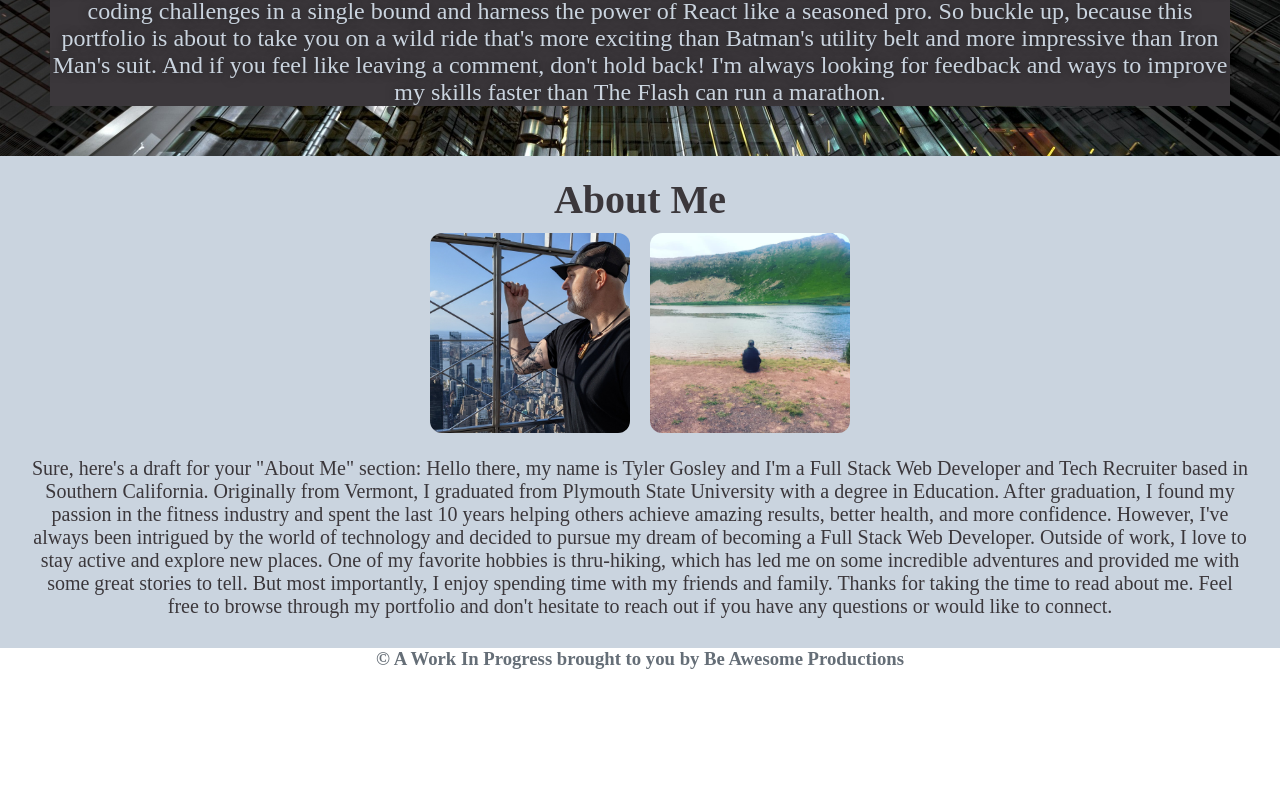
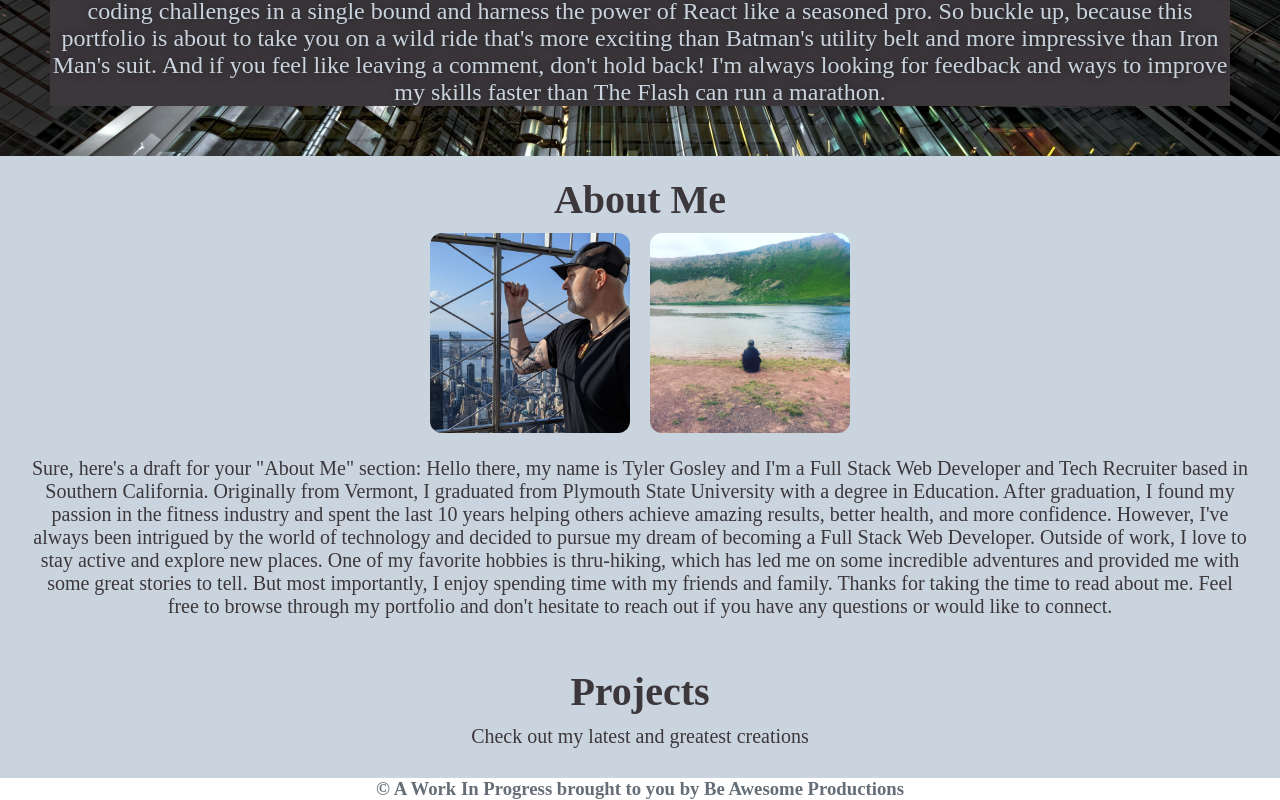
Before and after one commit to TyGosley/react-to-the-future, a React (Create React App) app: page / in a window 1280 px wide. Shown: the part 298-1098 px from the top of the page. Before the commit the page ends 968 px from the top, so only its background shows below. Built offline with nearby package versions, Linux system fonts and the light colour scheme.

Commit message:
CSS changed for card Carousel.  Added project header and a p tag

```diff
--- a/src/App.css
+++ b/src/App.css
@@ -177,6 +177,8 @@ nav {
   color: var(--skyscraper-night-gray);
 }
 
+
+
 .aboutMeParagraph {
   padding: 10px;
   color: var(--skyscraper-night-gray);
@@ -189,7 +191,26 @@ nav {
 }
 
 
-/* card carousel CSS */
+/* Projects: card carousel CSS (future development) */
+
+.projectSection {
+  background-color: var(--baby-blue-gray);
+  padding: 20px;
+}
+
+.projectSection h2 {
+  font-size: 40px;
+  color: var(--skyscraper-night-gray);
+  text-align: center;
+}
+
+.projectSection p {
+  font-size: 20px;
+  color: var(--skyscraper-night-gray);
+  text-align: center;
+  padding: 10px;
+}
+
 .cardCarousel {
   display: flex;
   flex-direction: row;
@@ -203,7 +224,7 @@ nav {
 }
 
 .slider {
-  width: 300px;
+  width: 500px;
   text-align: center;
   overflow: hidden;
   background-color: var(--white-coffee);
@@ -219,7 +240,7 @@ nav {
   -webkit-overflow-scrolling: touch;
 
 
-  scroll-snap-points-x: repeat(300px);
+  scroll-snap-points-x: repeat(600px);
   scroll-snap-type: mandatory;
 
 }
@@ -238,8 +259,8 @@ nav {
 .slides > div {
   scroll-snap-align: start;
   flex-shrink: 0;
-  width: 300px;
-  height: 300px;
+  width: 500px;
+  height: 500px;
   margin-right: 50px;
   border-radius: 10px;
   background: #eee;
@@ -277,7 +298,6 @@ img {
   left: 0;
   width: 100%;
   height: 100%;
-  /* background-color: var(--american-blue); */
 }
 
 .slider > a {
--- a/src/components/Projects.js
+++ b/src/components/Projects.js
@@ -2,6 +2,9 @@ import React from "react";
 
 function Projects() {
   return (
+    <div className="projectSection">
+      <h2>Projects</h2>
+      <p>Check out my latest and greatest creations</p>
     <section className="cardCarousel" style={{display:"none"}}>
       <div className="slider">
         <a href="#slide-1">1</a>
@@ -163,6 +166,7 @@ function Projects() {
         </div>
       </div>
     </section>
+    </div>
   );
 }
 
```
Also changed, not shown: src/components/About.js (line endings or trailing spaces).
